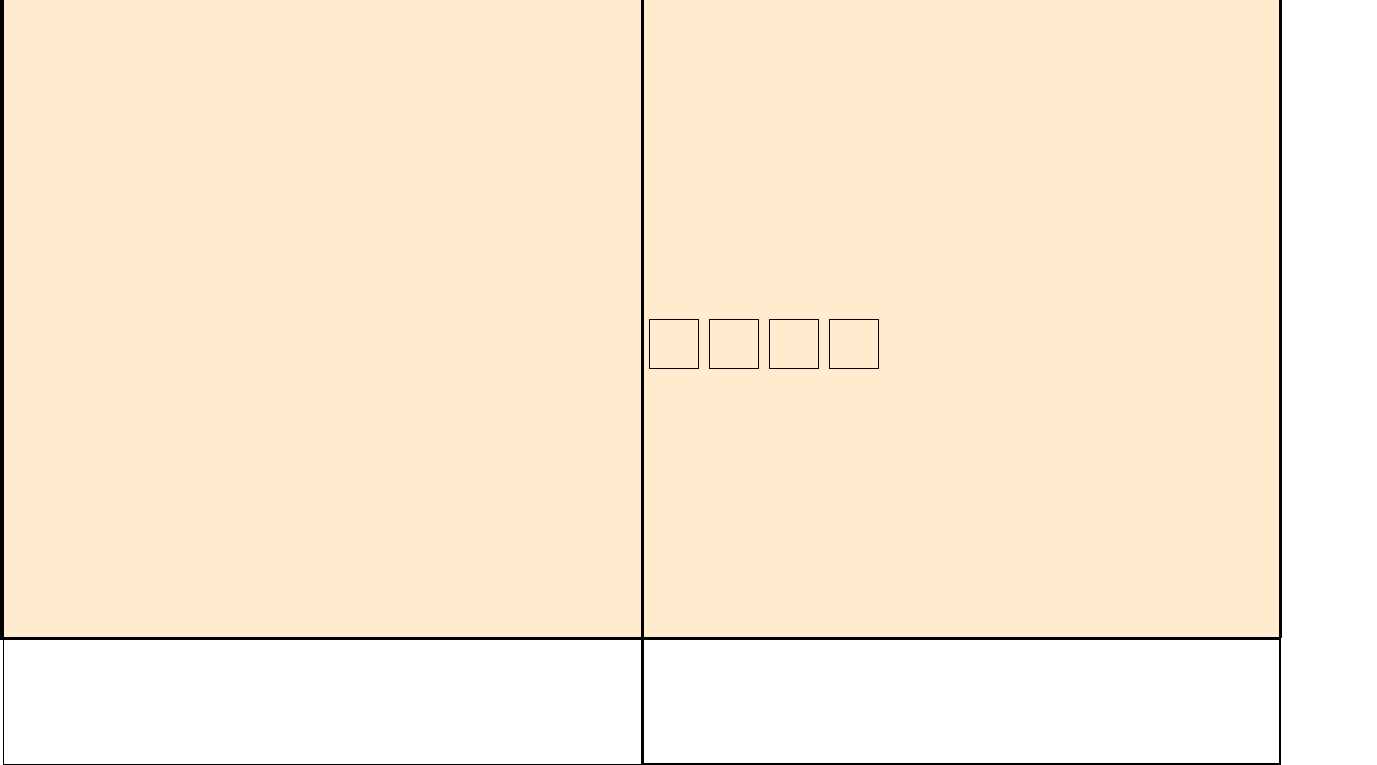
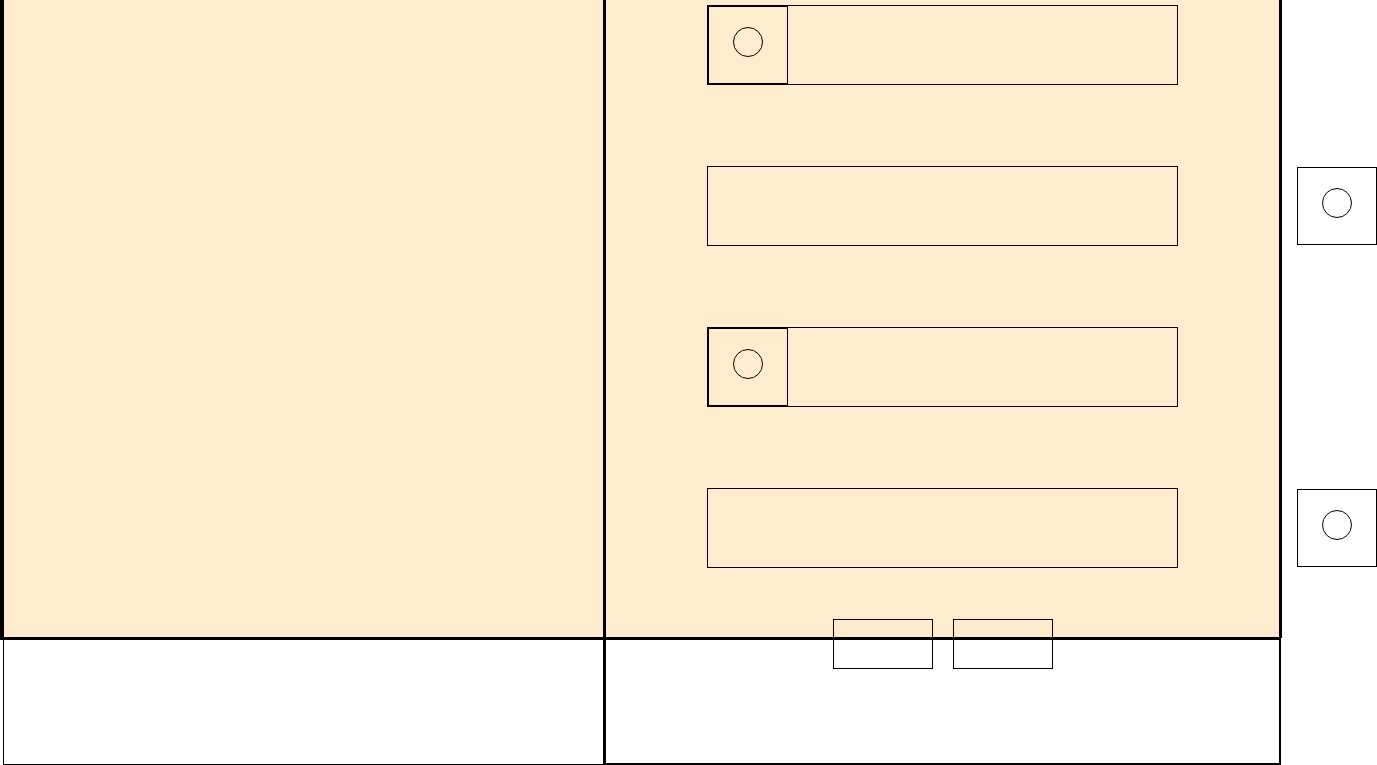
Before and after one commit to juandi286/Trabajo, a plain HTML site: page index.html in a window 1280 px wide. Shown: the part 164-929 px from the top of the page, 1377 px wide, since content can reach past the window. Drawn offline with Linux system fonts and the light colour scheme.

Commit message:
Se agrega los circulos y los cuadros faltantes

```diff
--- a/index.html
+++ b/index.html
@@ -13,13 +13,34 @@
         <div class="cuadro"></div>
         <div class="cuadro">
             <div class="cuadros">
-                <center>TRABAJO</center>
+              <div class="trabajo">TRABAJO</div>
             </div>
             <div class="crado">
-                <div class="equilatero"></div>
-                <div class="equilatero"></div>
-                <div class="equilatero"></div>
-                <div class="equilatero"></div>
+                <div class="equilatero">
+                    <div class="cuadrito">
+                        <div class="circulo"></div>
+                    </div>
+                </div>
+                <div class="equilateros">
+                    <div class="cuadritos">
+                        <div class="circulo"></div>
+                    </div>
+                </div>
+                <div class="equilatero">
+                    <div class="cuadrito">
+                        <div class="circulo"></div>
+                    </div>
+                </div>
+                <div class="equilateros">
+                    <div class="cuadritos">
+                        <div class="circulo"></div>
+                    </div>
+                </div>
+                <div class="boton">
+                    <div class="botoncito"></div>
+                    <div class="botoncito"></div>
+                </div>
+                <div class="cir"></div>
             </div>
 
         </div>
--- a/style.css
+++ b/style.css
@@ -22,15 +22,77 @@
     font-size: 70px;
 }
 
-.crado{
-    display: flex;
-   align-items: center;
 
 
+.crado{
+   display: flex;
+   align-items: center;
+   flex-direction: column;
+
 }
+
 .equilatero{
-    width:50px;
+    width: 70%;
+    height: 80px;
+    border: inherit ;
+    margin: 1px;
+    margin-top: 80px;
+}
+
+.equilateros{
+    width: 70%;
+    height: 80px;
+    border: inherit ;
+    margin: 1px;
+    margin-top: 80px;
+}
+
+.cuadrito{
+    height: 100%;
+    width: 80px;
+}
+
+.cuadritos{
+    height: 100%;
+    width: 80px;
+    margin: 0px 0px 0px 589px;
+}
+
+.circulo{
+    height: 30px;
+    width: 30px;
+    margin: auto;
+    margin-top: 20px;
+    border-radius: 50px;
+}
+
+.boton{
+    display: flex;
+    flex-direction:row;
+    align-items: center;
+    border: 0px;
+    margin: 40px;
+}
+
+.botoncito{
     height: 50px;
-    border: inherit ;
-    margin: 5px;
+    width: 100px;
+    margin: 10px;
 }
+
+.cir{
+    height: 450px;
+    width:450px;
+    display: flex;
+    position: absolute;
+    border-radius: 500px ;
+    top: -289px;
+}
+
+.content > :nth-child(2) > :nth-child(1){
+    background-color: black;
+}
+
+.trabajo{
+
+}
```
